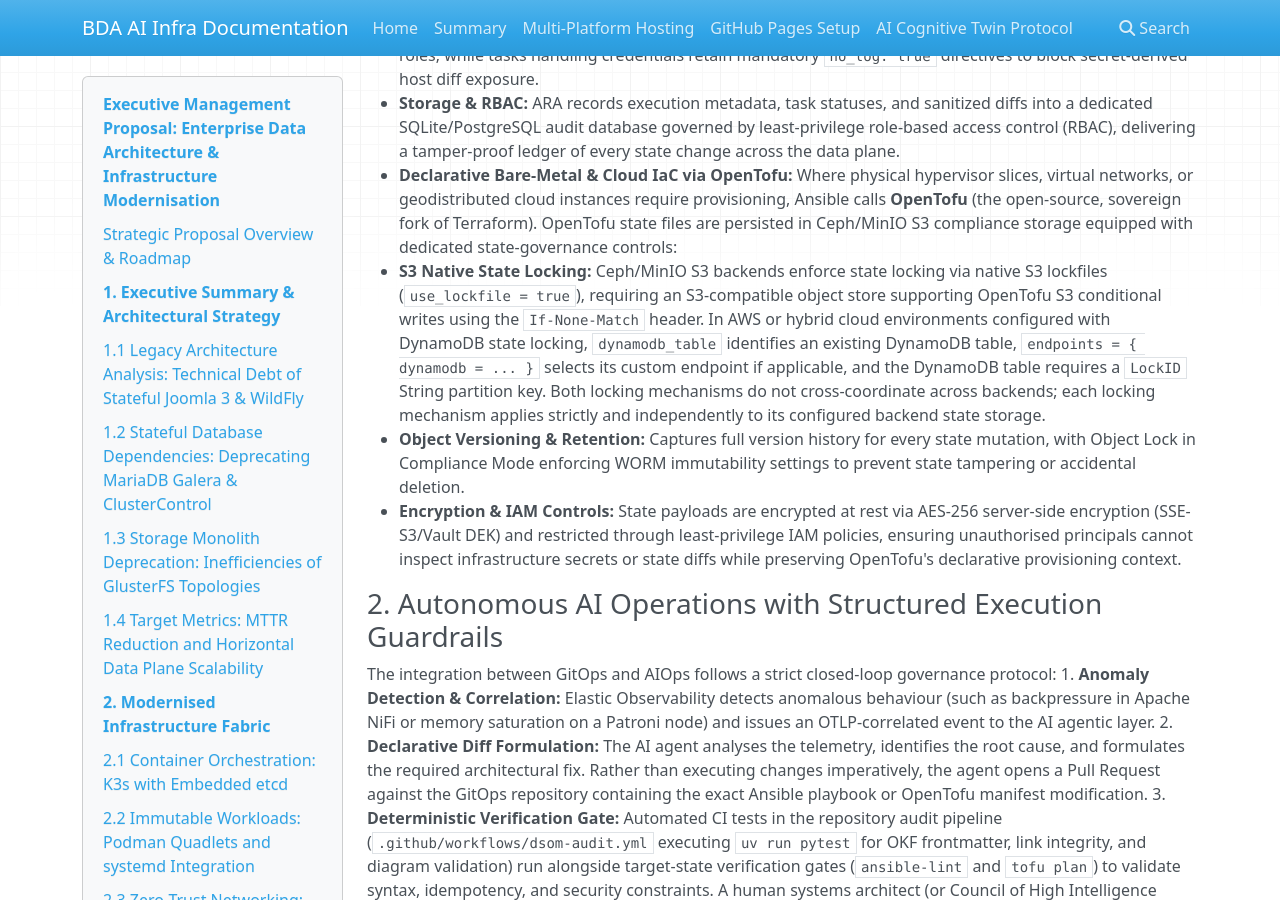
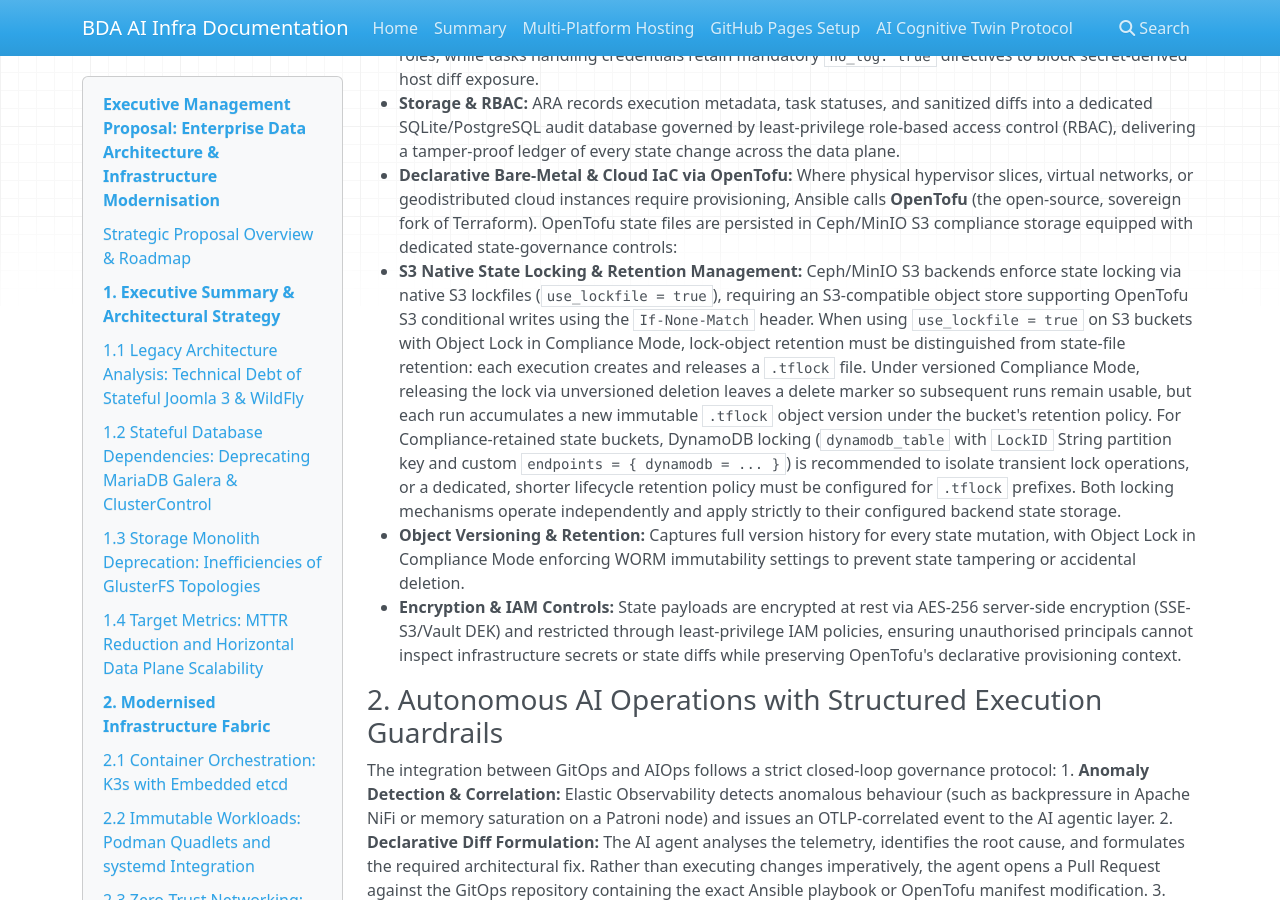
Before and after one commit to linuxmalaysia/bda-ai-infra, an MkDocs documentation site: the page built from docs/IT-MANAGEMENT-PROPOSAL.md, in a window 1280 px wide and 900 px high, scrolled down 13013 px. Built offline with MkDocs 1.6.1, drawn with Linux system fonts in a browser that asks for light colours; nearby versions of some CDN libraries.

Commit message:
docs: clarify OpenTofu lock object retention vs state file retention under Compliance Mode
Co-authored-by: google-labs-jules[bot] <161369871+google-labs-jules[bot]@users.noreply.github.com>

```diff
--- a/docs/IT-MANAGEMENT-PROPOSAL.md
+++ b/docs/IT-MANAGEMENT-PROPOSAL.md
@@ -498,7 +498,7 @@ While autonomous AI agents and Elastic AIOps anomaly engines monitor workloads,
   * **Task Content Settings:** `ARA_RECORD_TASK_CONTENT=false` disables raw task content capture for sensitive roles, while tasks handling credentials retain mandatory `no_log: true` directives to block secret-derived host diff exposure.
   * **Storage & RBAC:** ARA records execution metadata, task statuses, and sanitized diffs into a dedicated SQLite/PostgreSQL audit database governed by least-privilege role-based access control (RBAC), delivering a tamper-proof ledger of every state change across the data plane.
 * **Declarative Bare-Metal & Cloud IaC via OpenTofu:** Where physical hypervisor slices, virtual networks, or geodistributed cloud instances require provisioning, Ansible calls **OpenTofu** (the open-source, sovereign fork of Terraform). OpenTofu state files are persisted in Ceph/MinIO S3 compliance storage equipped with dedicated state-governance controls:
-  * **S3 Native State Locking:** Ceph/MinIO S3 backends enforce state locking via native S3 lockfiles (`use_lockfile = true`), requiring an S3-compatible object store supporting OpenTofu S3 conditional writes using the `If-None-Match` header. In AWS or hybrid cloud environments configured with DynamoDB state locking, `dynamodb_table` identifies an existing DynamoDB table, `endpoints = { dynamodb = ... }` selects its custom endpoint if applicable, and the DynamoDB table requires a `LockID` String partition key. Both locking mechanisms do not cross-coordinate across backends; each locking mechanism applies strictly and independently to its configured backend state storage.
+  * **S3 Native State Locking & Retention Management:** Ceph/MinIO S3 backends enforce state locking via native S3 lockfiles (`use_lockfile = true`), requiring an S3-compatible object store supporting OpenTofu S3 conditional writes using the `If-None-Match` header. When using `use_lockfile = true` on S3 buckets with Object Lock in Compliance Mode, lock-object retention must be distinguished from state-file retention: each execution creates and releases a `.tflock` file. Under versioned Compliance Mode, releasing the lock via unversioned deletion leaves a delete marker so subsequent runs remain usable, but each run accumulates a new immutable `.tflock` object version under the bucket's retention policy. For Compliance-retained state buckets, DynamoDB locking (`dynamodb_table` with `LockID` String partition key and custom `endpoints = { dynamodb = ... }`) is recommended to isolate transient lock operations, or a dedicated, shorter lifecycle retention policy must be configured for `.tflock` prefixes. Both locking mechanisms operate independently and apply strictly to their configured backend state storage.
   * **Object Versioning & Retention:** Captures full version history for every state mutation, with Object Lock in Compliance Mode enforcing WORM immutability settings to prevent state tampering or accidental deletion.
   * **Encryption & IAM Controls:** State payloads are encrypted at rest via AES-256 server-side encryption (SSE-S3/Vault DEK) and restricted through least-privilege IAM policies, ensuring unauthorised principals cannot inspect infrastructure secrets or state diffs while preserving OpenTofu's declarative provisioning context.
 
```
